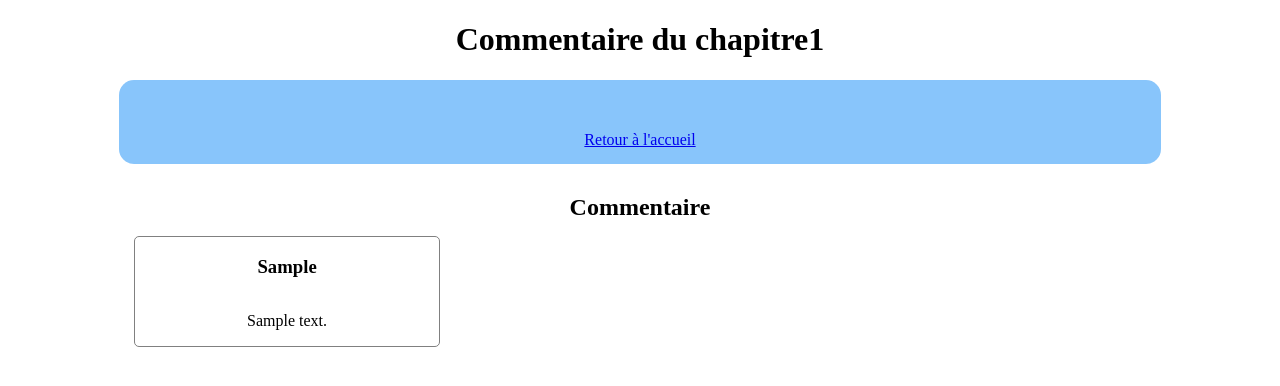
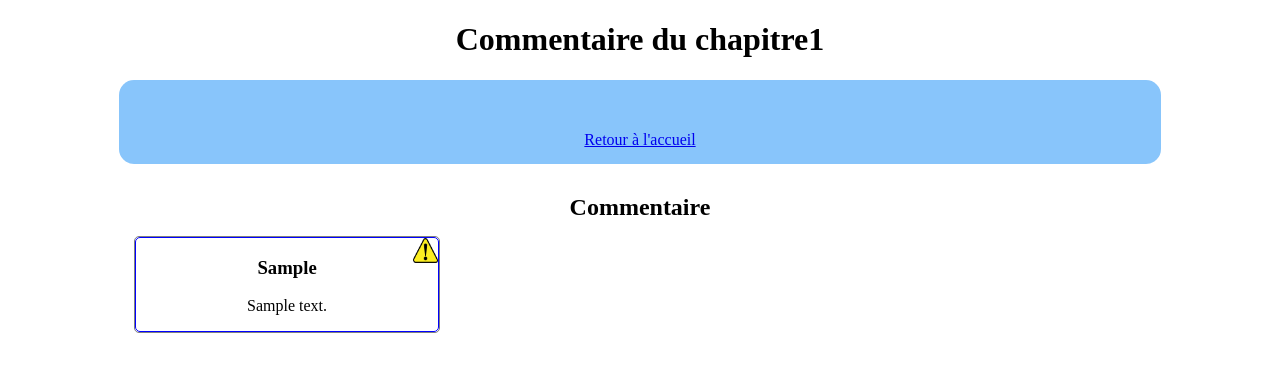
Before and after one commit to midus26/P4_Openclassroom, a PHP site: page /index.php?action=post&NumberChapter=1 in a window 1280 px wide. Shown: the part 92-478 px from the top of the page. Run offline with PHP 8.4, Linux system fonts and the light colour scheme; tables that the repository leaves empty or names only in its code hold one stand-in row (values such as "Sample post"); data that the repository does not hold is empty.

Commit message:
View pour signaler un commentaire

```diff
--- a/Model/RequestSelectComment.php
+++ b/Model/RequestSelectComment.php
@@ -15,7 +15,7 @@
 function getComments($NumeroChapter)
 {
 	require("Model/TryCatch.php");
-	$Comment = $bdd->prepare('SELECT commentaire.Message, client.Pseudo,commentaire.DatePublication FROM commentaire INNER JOIN client ON commentaire.id_Client = client.Id WHERE Id_Chapter=? ORDER BY DatePublication DESC');
+	$Comment = $bdd->prepare('SELECT commentaire.Message, client.Pseudo,commentaire.DatePublication,commentaire.id FROM commentaire INNER JOIN client ON commentaire.id_Client = client.Id WHERE Id_Chapter=? ORDER BY DatePublication DESC');
 	$Comment->execute(array($NumeroChapter));
 	return $Comment;
 }
--- a/View/frontend/CommentView.php
+++ b/View/frontend/CommentView.php
@@ -27,8 +27,11 @@
 				}?>
 				<div id="DisplayComment">
 					<?php while($Comment = $SelectChapterComment->fetch()){ ?>
-						<h3><?php echo htmlspecialchars($Comment['Pseudo']) ?></h3>
-						<p><?php echo htmlspecialchars($Comment['Message'])?></p>
+						<div id="ReadComment">
+							<h3><?php echo htmlspecialchars($Comment['Pseudo']) ?></h3>
+							<p><?php echo htmlspecialchars($Comment['Message'])?></p>
+							<a href="<?php echo 'index.php?action=AlertComment?amp;Comment=' . $Comment['id'] ;?>"><img src="public/Image/CommentAlert.png" alt="Signaler" id="CommentSignal" /></a>
+						</div>
 					<?php } ?>
 				</div>
 		</div>
--- a/controller/frontend.php
+++ b/controller/frontend.php
@@ -59,7 +59,7 @@
 			else{
 				if (!empty($_POST['Password']) && !empty($_POST['VerifPassword'])){
 					if ($_POST['Password'] == $_POST['VerifPassword']){
-						//AddClient();
+						AddClient();
 					}
 					else{
 						echo "Les mots de passe ne concorde pas";
@@ -73,14 +73,5 @@
 		else{
 			echo "Pseudo manquant pour creer le compte";
 		}
-		/*Avant
-		if (!empty($_POST['Password']) || !empty($_POST['VerifPassword'])){
-			if ($_POST['Password'] == $_POST['VerifPassword']){
-				AddClient();
-			}
-			else{
-				echo "Erreur de resaisie du mot de passe";
-			}
-		}*/
 		require('View/frontend/ConnexionView.php');
 	}
--- a/public/css/style.css
+++ b/public/css/style.css
@@ -176,6 +176,18 @@
 	border : solid 1px gray;
 	border-radius : 5px;
 }
+#ReadComment{
+	border : solid 1px blue;
+	border-radius : 5px;
+	position : relative;
+}
+#CommentSignal{
+	position : absolute;
+	width : 25px;
+	height : 25px;
+	top : 0px;
+	right : 0px;
+}
 /*Inscription/Connexion*/
 #InscriptionConnection{
 	width : 80%;
```
Also changed, not shown: public/Image/CommentAlert.png (added).
